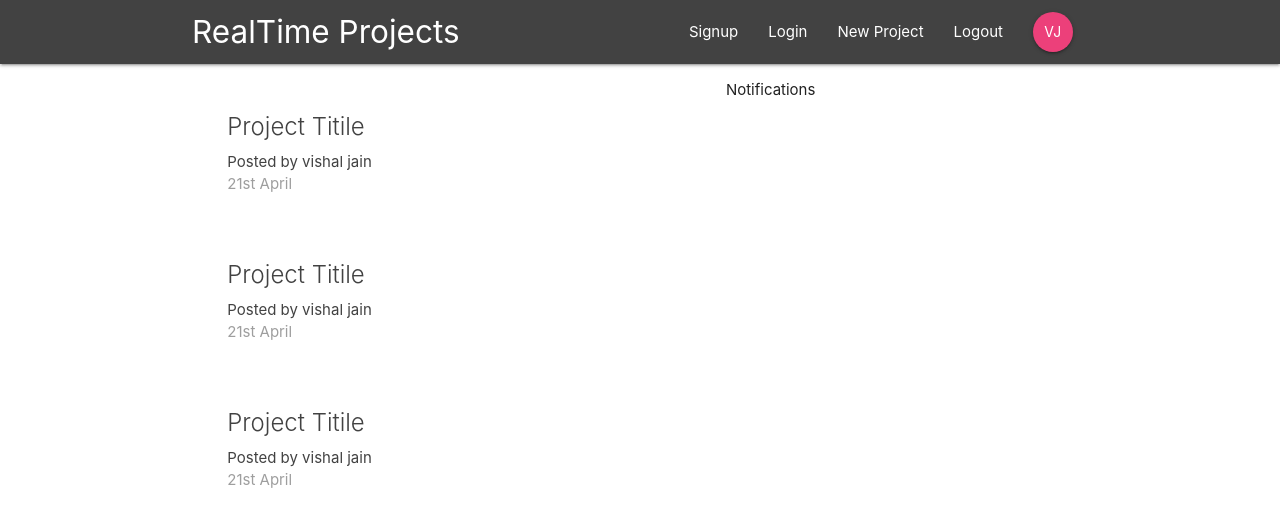
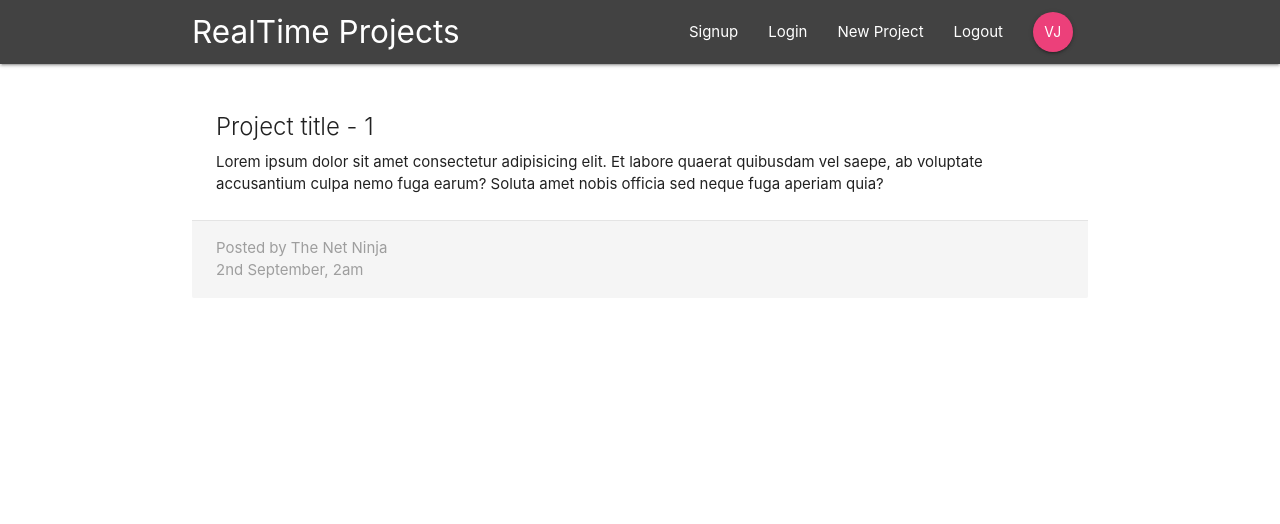
Before and after one commit to jainvishal520/react-redux-firebase, a React (Create React App) app: page /project/1 in a window 1280 px wide. Shown: the top 524 px of the page. Built offline with nearby package versions, Linux system fonts and the light colour scheme.

Commit message:
project component

```diff
--- a/src/App.js
+++ b/src/App.js
@@ -2,6 +2,7 @@
 import { BrowserRouter, Switch, Route } from 'react-router-dom';
 import Navbar from './components/layout/Navbar';
 import Dashboard from './components/dashboard/Dashboard';
+import ProjectDetails from './components/projects/ProjectDetails';
 class App extends Component {
   render() {
     return (
@@ -9,7 +10,8 @@
         <div className="App">
           <Navbar />
           <Switch>
-            <Route path="/" component={Dashboard} />
+            <Route exact path="/" component={Dashboard} />
+            <Route path="/project/:id" component={ProjectDetails} />
           </Switch>
         </div>
       </BrowserRouter>
--- a/src/components/projects/ProjectDetails.js
+++ b/src/components/projects/ProjectDetails.js
@@ -0,0 +1,21 @@
+import React from 'react'
+
+const ProjectDetails = (props) => {
+    const id = props.match.params.id;
+  return (
+    <div className="container section project-details">
+      <div className="card z-depth-0">
+        <div className="card-content">
+          <span className="card-title">Project title - { id }</span>
+          <p>Lorem ipsum dolor sit amet consectetur adipisicing elit. Et labore quaerat quibusdam vel saepe, ab voluptate accusantium culpa nemo fuga earum? Soluta amet nobis officia sed neque fuga aperiam quia?</p>
+        </div>
+        <div className="card-action grey lighten-4 grey-text">
+          <div>Posted by The Net Ninja</div>
+          <div>2nd September, 2am</div>
+        </div>
+      </div>
+    </div>
+  )
+}
+
+export default ProjectDetails
--- a/src/components/projects/ProjectList.js
+++ b/src/components/projects/ProjectList.js
@@ -1,30 +1,14 @@
 import React from 'react';
+import ProjectSummary from './ProjectSummary';
 
 const ProjectList = () => {
     return(
         <div className="project-list section">
 
-            <div className="card z-depth-0 project-summary">
-                <div className="card-content grey-text text-darken-3">
-                    <span className="card-title">Project Titile</span>
-                    <p>Posted by vishal jain</p>
-                    <p className="grey-text">21st April</p>
-                </div>
-            </div>
-            <div className="card z-depth-0 project-summary">
-                <div className="card-content grey-text text-darken-3">
-                    <span className="card-title">Project Titile</span>
-                    <p>Posted by vishal jain</p>
-                    <p className="grey-text">21st April</p>
-                </div>
-            </div>
-            <div className="card z-depth-0 project-summary">
-                <div className="card-content grey-text text-darken-3">
-                    <span className="card-title">Project Titile</span>
-                    <p>Posted by vishal jain</p>
-                    <p className="grey-text">21st April</p>
-                </div>
-            </div>
+            <ProjectSummary />
+            <ProjectSummary />
+            <ProjectSummary /><ProjectSummary />
+
 
         </div>
     )
--- a/src/components/projects/ProjectSummary.js
+++ b/src/components/projects/ProjectSummary.js
@@ -0,0 +1,15 @@
+import React from 'react';
+
+const ProjectSummary = () => {
+    return(
+        <div className="card z-depth-0 project-summary">
+            <div className="card-content grey-text text-darken-3">
+                <span className="card-title">Project Titile</span>
+                <p>Posted by vishal jain</p>
+                <p className="grey-text">21st April</p>
+            </div>
+        </div>
+    )
+}
+
+export default ProjectSummary;
```
